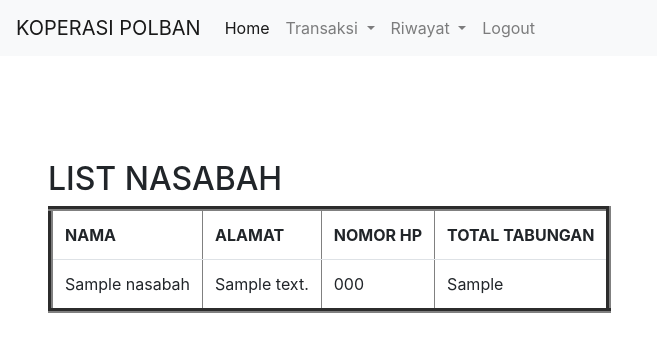
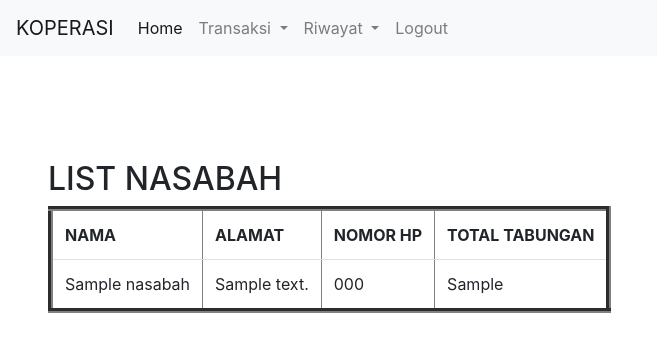
Before and after one commit to kresnaiqbal/easppl, a PHP site: page /template.php in a window 1280 px wide. Shown: the top 352 px of the page, without its empty margins (0-657 px from the left). Run offline with PHP 8.4, Linux system fonts and the light colour scheme; tables that the repository leaves empty or names only in its code hold one stand-in row (values such as "Sample post").

Commit message:
second commit

```diff
--- a/template.php
+++ b/template.php
@@ -9,7 +9,7 @@
     <!-- Bootstrap CSS -->
     <link rel="stylesheet" href="https://stackpath.bootstrapcdn.com/bootstrap/4.5.0/css/bootstrap.min.css" integrity="sha384-9aIt2nRpC12Uk9gS9baDl411NQApFmC26EwAOH8WgZl5MYYxFfc+NcPb1dKGj7Sk" crossorigin="anonymous">
 
-    <title>KOPERASI POLBAN</title>
+    <title>KOPERASI</title>
   </head>
 
   <?php
@@ -26,7 +26,7 @@
 
   <body>
     <nav class="navbar navbar-expand-lg navbar-light bg-light">
-    <a class="navbar-brand" href="/eas/template.php">KOPERASI POLBAN</a>
+    <a class="navbar-brand" href="/eas/template.php">KOPERASI</a>
     <button class="navbar-toggler" type="button" data-toggle="collapse" data-target="#navbarSupportedContent" aria-controls="navbarSupportedContent" aria-expanded="false" aria-label="Toggle navigation">
         <span class="navbar-toggler-icon"></span>
     </button>
@@ -43,7 +43,7 @@
                 <div class="dropdown-menu" aria-labelledby="navbarDropdown">
                     <a class="dropdown-item" href="/eas/admin.php">Daftar Nasabah Baru</a>
                     <a class="dropdown-item" href="template.php?content=form_setoran.php">Setor Tabungan</a>
-                    <a class="dropdown-item" href="template.php?content=form_pinjam.php">Pinjam Uang</a>
+                    <a class="dropdown-item" href="template.php?content=form_pinjam.php">Ajukan Pinjaman</a>
                     <a class="dropdown-item" href="/eas/bayar.php">Bayar Angsuran</a>
                 </div>
             </li>
```
